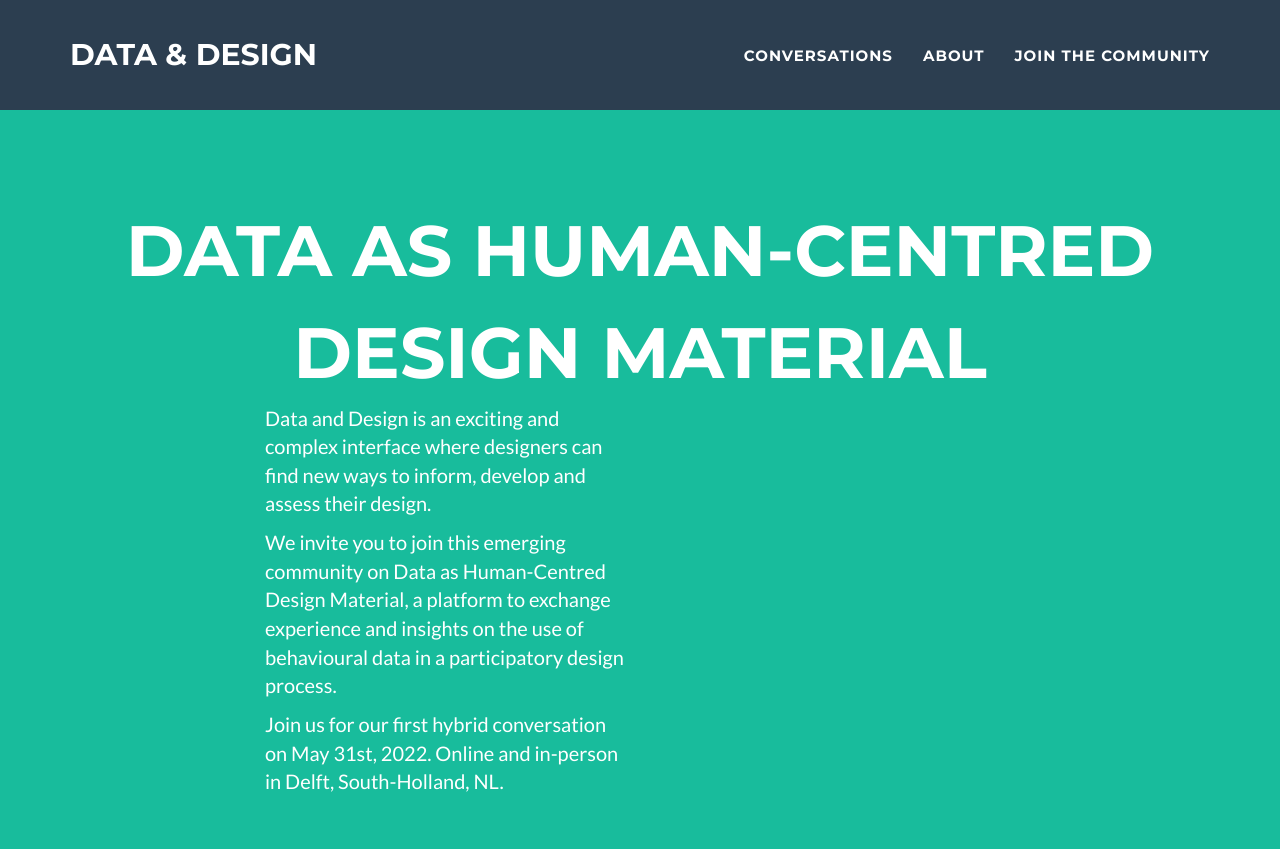
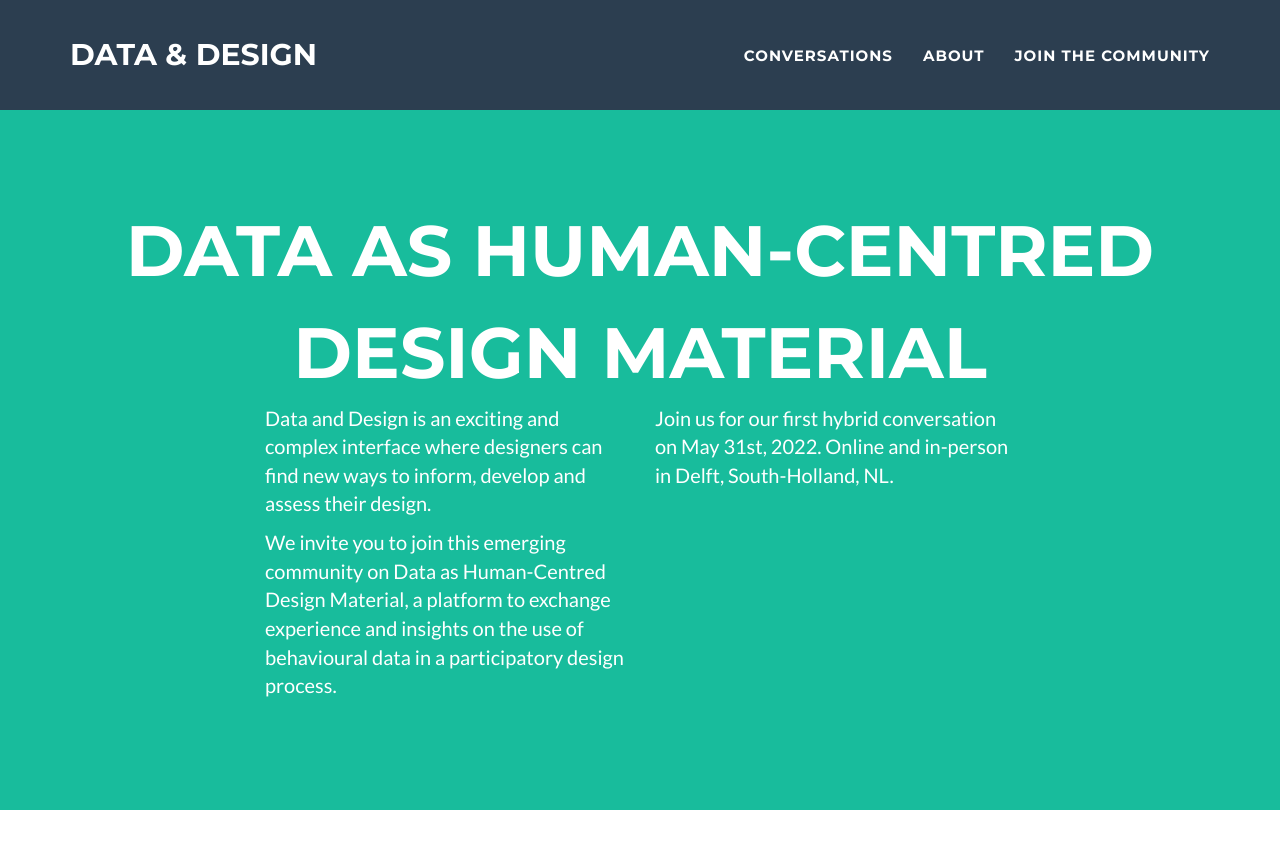
Before and after one commit to datacentricdesign/sig, a Jekyll site: the page built from _posts/2022-05-03-conversation1.markdown, in a window 1280 px wide and 900 px high. Shown: the top 849 px of the window. Built offline with Jekyll 4.4.1, drawn with Linux system fonts in a browser that asks for light colours.

Commit message:
adjust header text

```diff
--- a/_includes/header.html
+++ b/_includes/header.html
@@ -20,14 +20,15 @@
           <p>
             We invite you to join this emerging community on Data as Human-Centred Design Material, a platform to exchange experience and insights on the use of behavioural data in a participatory design process.
           </p>
+        </div>
+      </div>
+      <div class="col-lg-4">
+        <div class="intro-text" style="text-align: left;">
           <p>
             Join us for our first hybrid conversation on May 31st, 2022. Online and in-person in Delft, South-Holland, NL.
           </p>
         </div>
       </div>
-      <div class="col-lg-4">
-
-      </div>
     </div>
   </div>
 </header>
--- a/_includes/join.html
+++ b/_includes/join.html
@@ -11,7 +11,6 @@
 				<p>
 					To stay tuned and interact with the community, join our MS Teams by sending an email to lab@datacentricdesign.org.
 				</p>
-
 			</div>
 		</div>
 	</div>
```
